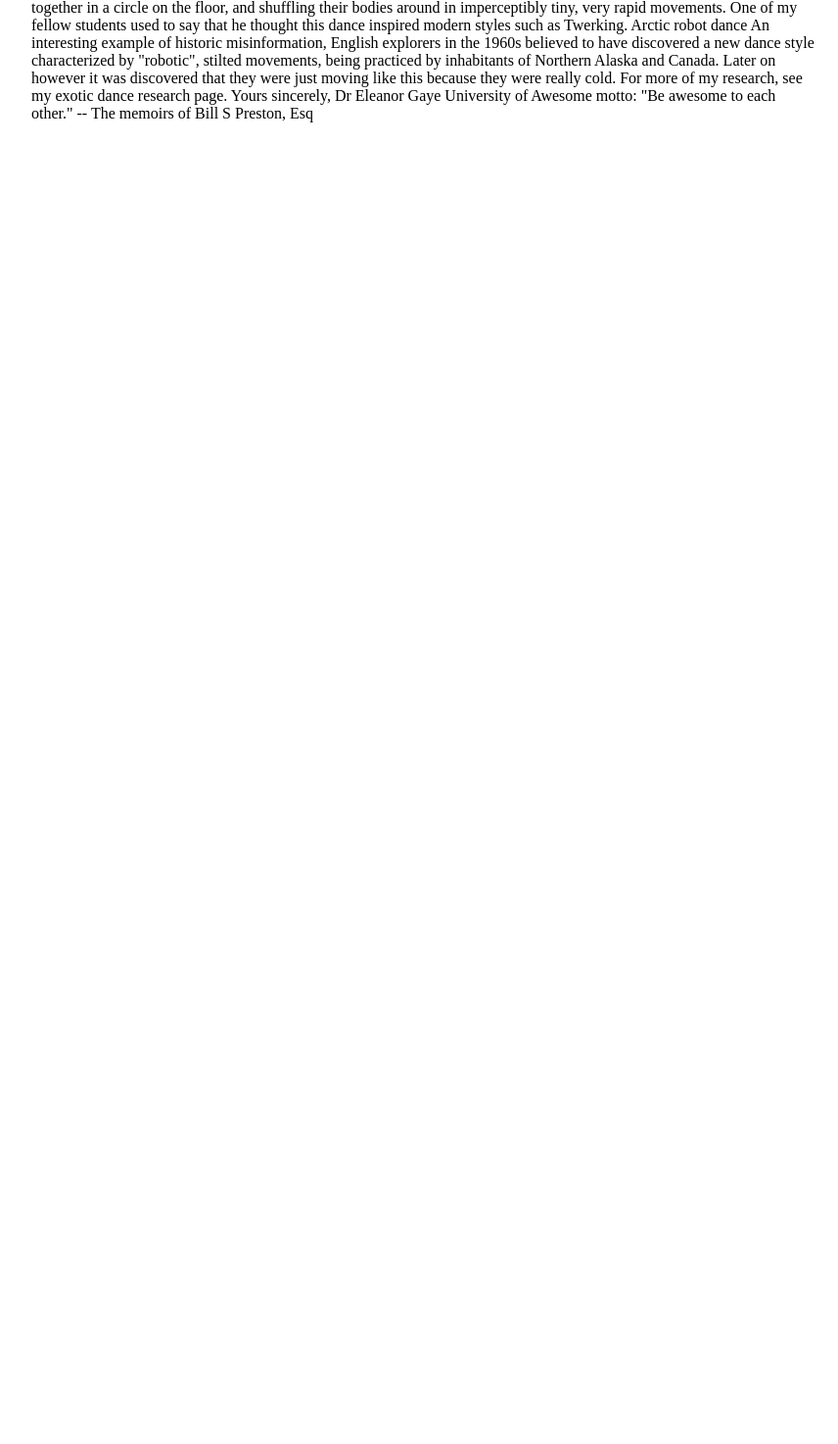
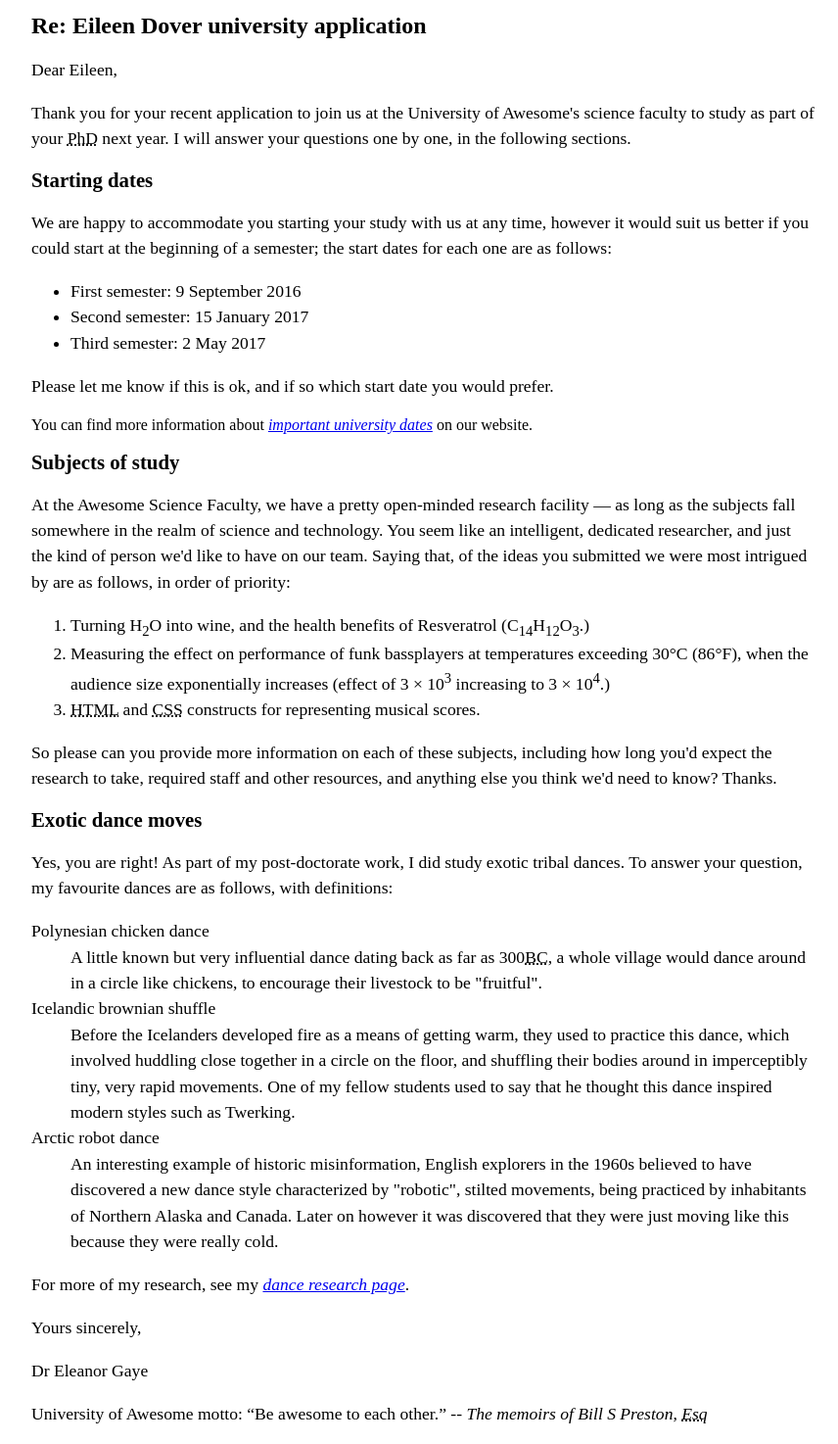
Before and after one commit to nozomi8/git-tutorial, a plain HTML site: page index.html in a window 1280 px wide. Shown: the part 361-1835 px from the top of the page at 98% size, without its empty margins (208-1064 px from the left). Before the commit the page ends 800 px from the top, so only its background shows below. Drawn offline with Linux system fonts and the light colour scheme.

Commit message:
手紙のマークアップ

```diff
--- a/index.html
+++ b/index.html
@@ -1,72 +1,101 @@
-<html>
+<!DOCTYPE html>
+
+<html lang="en-US">
+
   <head>
     <meta charset="utf-8" />
     <link rel="stylesheet" href="./style.css" />
   </head>
+
   <body>
-    Dr. Eleanor Gaye
-Awesome Science faculty
-University of Awesome
-Bobtown, CA 99999,
-USA
-Tel: 123-456-7890
-Email: no_reply@example.com
+    <address>
+      <div class="sender-column">
+        <strong>Dr. Eleanor Gaye</strong><br>
+        Awesome Science faculty<br>
+        University of Awesome<br>
+        Bobtown, CA 99999,<br>
+        USA<br>
+        <strong>Tel</strong>: 123-456-7890<br>
+        <strong>Email</strong>: no_reply@example.com<br>
+        <p><time datetime="2016-7-20">20 January 2016</time></p>
+      </div>
+      <strong>Miss Eileen Dover</strong><br>
+      4321 Cliff Top Edge<br>
+      Dover, CT9 XXX<br>
+      UK<br>
+    </address>
 
-20 January 2016
+    <h1>Re: Eileen Dover university application</h1>
 
-Miss Eileen Dover
-4321 Cliff Top Edge
-Dover, CT9 XXX
-UK
+    <p>Dear Eileen,</p>
 
+    <p>Thank you for your recent application to join us at the University of Awesome's science faculty to study as part of
+      your <abbr title="Doctor of Philosophy">PhD</abbr> next year. I will answer your questions one by one, in the
+      following sections.</p>
 
-Re: Eileen Dover university application
+    <h2>Starting dates</h2>
 
-Dear Eileen,
+    <p>We are happy to accommodate you starting your study with us at any time, however it would suit us better if you
+      could start at the beginning of a semester; the start dates for each one are as follows:</p>
+    <ul>
+      <li>First semester: <time datetime="2016-9-9">9 September 2016</time></li>
+      <li>Second semester: <time datetime="2017-1-15">15 January 2017</time></li>
+      <li>Third semester: <time datetime="2017-5-2">2 May 2017</time></li>
+    </ul>
+    <p>Please let me know if this is ok, and if so which start date you would prefer.</p>
 
-Thank you for your recent application to join us at the University of Awesome's science faculty to study as part of your PhD next year. I will answer your questions one by one, in the following sections.
+    You can find more information about <a href="http://example.com"><cite>important university dates</cite></a> on our
+    website.
 
-Starting dates
+    <h2>Subjects of study</h2>
 
-We are happy to accommodate you starting your study with us at any time, however it would suit us better if you could start at the beginning of a semester; the start dates for each one are as follows:
+    <p>At the Awesome Science Faculty, we have a pretty open-minded research facility — as long as the subjects fall
+    somewhere in the realm of science and technology. You seem like an intelligent, dedicated researcher, and just the
+    kind of person we'd like to have on our team. Saying that, of the ideas you submitted we were most intrigued by are
+    as follows, in order of priority:</p>
+    <ol>
+      <li>Turning H<sub>2</sub>O into wine, and the health benefits of Resveratrol
+        (C<sub>14</sub>H<sub>12</sub>O<sub>3</sub>.)</li>
+      <li>Measuring the effect on performance of funk bassplayers at temperatures exceeding 30°C (86°F), when the audience
+      size exponentially increases (effect of 3 × 10<sup>3</sup> increasing to 3 × 10<sup>4</sup>.)</li>
+      <li><abbr title="Hyper Tect Markup Language">HTML</abbr> and <abbr title="Cascading Style Sheets">CSS</abbr>
+        constructs for representing musical scores.</li>
+    </ol>
+    <p>So please can you provide more information on each of these subjects, including how long you'd expect the research
+    to take, required staff and other resources, and anything else you think we'd need to know? Thanks.</p>
 
-First semester: 9 September 2016
-Second semester: 15 January 2017
-Third semester: 2 May 2017
+    <h2>Exotic dance moves</h2>
 
-Please let me know if this is ok, and if so which start date you would prefer.
+    <p>Yes, you are right! As part of my post-doctorate work, I did study exotic tribal dances. To answer your question,
+    my favourite dances are as follows, with definitions:</p>
+    <dl>
+      <dt>Polynesian chicken dance</dt>
+      <dd>A little known but very influential dance dating back as far as 300<abbr title="Before Christ">BC</abbr>, a
+        whole village would dance around in a
+        circle
+        like chickens, to encourage their livestock to be "fruitful".</dd>
+      <dt>Icelandic brownian shuffle</dt>
+      <dd>Before the Icelanders developed fire as a means of getting warm, they used to practice this dance, which
+        involved
+        huddling close together in a circle on the floor, and shuffling their bodies around in imperceptibly tiny, very
+        rapid
+        movements. One of my fellow students used to say that he thought this dance inspired modern styles such as
+        Twerking.</dd>
+      <dt>Arctic robot dance</dt>
+      <dd>An interesting example of historic misinformation, English explorers in the 1960s believed to have discovered a
+        new
+        dance style characterized by "robotic", stilted movements, being practiced by inhabitants of Northern Alaska and
+        Canada. Later on however it was discovered that they were just moving like this because they were really cold.
+      </dd>
+    </dl>
+    <p>For more of my research, see my <a href="http://example.com"><cite>dance research page</cite></a>.</p>
 
-You can find more information about important university dates on our website.
+    <p>Yours sincerely,</p>
+    <p>Dr Eleanor Gaye</p>
 
-
-Subjects of study
-
-At the Awesome Science Faculty, we have a pretty open-minded research facility — as long as the subjects fall somewhere in the realm of science and technology. You seem like an intelligent, dedicated researcher, and just the kind of person we'd like to have on our team. Saying that, of the ideas you submitted we were most intrigued by are as follows, in order of priority:
-
-Turning H2O into wine, and the health benefits of Resveratrol (C14H12O3.)
-Measuring the effect on performance of funk bassplayers at temperatures exceeding 30°C (86°F), when the audience size exponentially increases (effect of 3 × 103 increasing to 3 × 104.)
-HTML and CSS constructs for representing musical scores.
-
-So please can you provide more information on each of these subjects, including how long you'd expect the research to take, required staff and other resources, and anything else you think we'd need to know? Thanks.
-
-
-Exotic dance moves
-
-Yes, you are right! As part of my post-doctorate work, I did study exotic tribal dances. To answer your question, my favourite dances are as follows, with definitions:
-
-Polynesian chicken dance
-A little known but very influential dance dating back as far as 300BC, a whole village would dance around in a circle like chickens, to encourage their livestock to be "fruitful".
-Icelandic brownian shuffle
-Before the Icelanders developed fire as a means of getting warm, they used to practice this dance, which involved huddling close together in a circle on the floor, and shuffling their bodies around in imperceptibly tiny, very rapid movements. One of my fellow students used to say that he thought this dance inspired modern styles such as Twerking.
-Arctic robot dance
-An interesting example of historic misinformation, English explorers in the 1960s believed to have discovered a new dance style characterized by "robotic", stilted movements, being practiced by inhabitants of Northern Alaska and Canada. Later on however it was discovered that they were just moving like this because they were really cold.
-
-For more of my research, see my exotic dance research page.
-
-Yours sincerely,
-Dr Eleanor Gaye
-
-University of Awesome motto: "Be awesome to each other." -- The memoirs of Bill S Preston, Esq
+    <p>University of Awesome motto: <q>Be awesome to each other.</q> -- <cite>The memoirs of Bill S Preston, <abbr
+        title="Esquire">Esq</abbr></cite></p>
 
   </body>
+
 </html>
```
